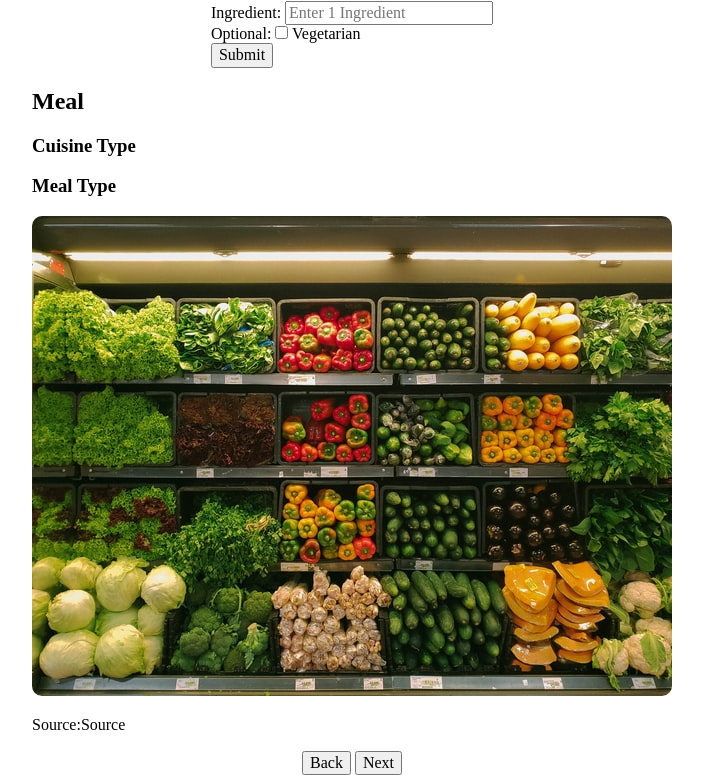
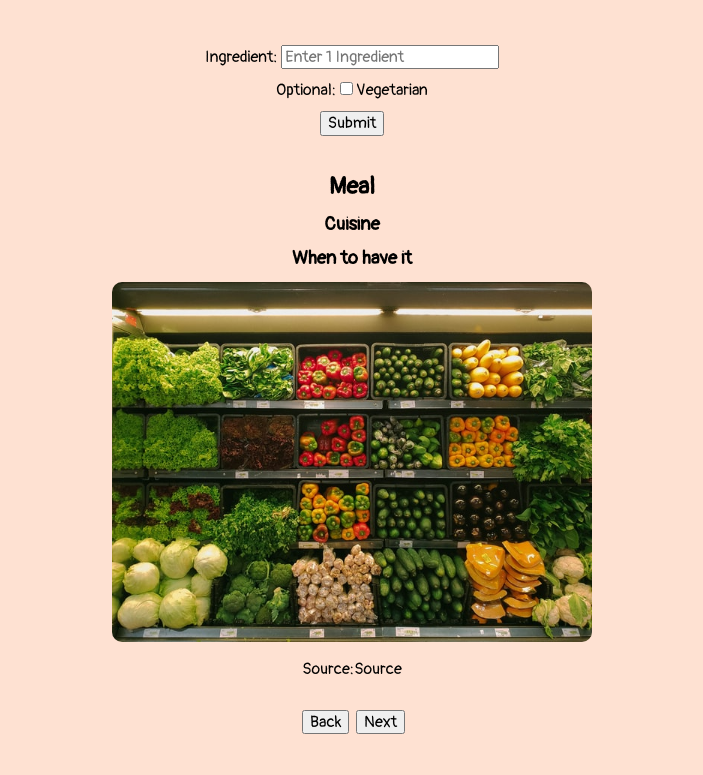
Before and after one commit to astraughn5/recipe-generator, a plain HTML site: page index.html in a window 1280 px wide. Shown: the part 79-854 px from the top of the page, without its empty margins (288-991 px from the left). After the commit the page ends 826 px from the top, so only its background shows below. Drawn offline with Linux system fonts and the light colour scheme; a web font is replaced by a local one.

Commit message:
adding style

```diff
--- a/css/style.css
+++ b/css/style.css
@@ -1,13 +1,42 @@
 body{
 	display: flex;
 	flex-direction: column;
+	font-family: 'Hind Siliguri', sans-serif;
+	font-family: 'Luxurious Roman', cursive;
+	font-family: 'Pangolin', cursive;
+	background-color: #FEE1D2;
+}
+.space {
+	margin: 2% 0;
+	text-align: center;
+}
+.space button {
+	text-align: center;
 }
 #ingredientError{
 	display: none;
+	color: red;
 }
 main, section {
-	margin: 0 auto;
+	display: flex;
+	flex-direction: column;
+	margin: 1% auto;
+}
+h2, h3, a, p{
+	text-align: center;
+	margin: 1% auto;
 }
 img {
 	border-radius: 10px;
+	max-width: 75%;
 }
+
+
+/* <--------- Next/Back Stlyes ---------> */
+.bottomButtons{
+	margin: 0;
+	width: 110%;
+}
+#nextRecipe{
+	margin-left: 3%;
+}
--- a/index.html
+++ b/index.html
@@ -5,35 +5,46 @@
 	<meta http-equiv="X-UA-Compatible" content="IE=edge">
 	<meta name="viewport" content="width=device-width, initial-scale=1.0">
 	<title>Find a Meal!</title>
+	<link rel="icon" href="https://www.rawshorts.com/freeicons/wp-content/uploads/2017/01/Travel-pict-dinner.png">
+	<link rel="preconnect" href="https://fonts.googleapis.com">
+	<link rel="preconnect" href="https://fonts.gstatic.com" crossorigin>
+	<link href="https://fonts.googleapis.com/css2?family=Hind+Siliguri:wght@300&family=Luxurious+Roman&family=Pangolin&display=swap" rel="stylesheet">
 	<link rel="stylesheet" href="css/normalize.css">
 	<link rel="stylesheet" href="css/style.css">
+
 </head>
 <body>
 <main>
 	<h1> Find your recipe! </h1>
 </main>
 <section>
+		<div class="space">
 		<label for="ingredient"> Ingredient: </label>
 		<input type="text" id="ingredient" name="ingredient" placeholder="Enter 1 Ingredient">
-		<br>
+		</div>
+		<div class="space">
 		<label for="tag"> Optional: </label>
 		<input type="checkbox" id="vegetarian" name="vegetarian" value="vegetarian">
 		<label for="vegetarian"> Vegetarian </label>
-		<br>
+		</div>
+		<div class="space">
 		<button id="submit"> Submit</button>
 		<p id ='ingredientError' display = none> Please enter an ingredient. </p>
+		</div>
 </section>
 
 <section>
 	<h2> Meal </h2>
-	<h3 id ='cuisine'> Cuisine Type </h3>
-	<h3 id='mealType'> Meal Type </h3>
+	<h3 id ='cuisine'> Cuisine </h3>
+	<h3 id='mealType'> When to have it </h3>
 	<a href="#"> <img alt="Photo of Meal" src="images/foodPlaceholder.jpg"> </a>
-	<br><p> Source:<span id='source'>Source </span></p>
+	<p> Source:<span id='source'>Source </span></p>
 </section>
 <section>
-	<button id ='prevRecipe'> Back </button>
-	<button id='nextRecipe'> Next </button>
+	<div class="bottomButtons">
+		<button id ='prevRecipe'> Back </button>
+		<button id='nextRecipe'> Next </button>
+	</div>
 </section>
 
 	<script type="text/javascript" src="js/config.js"></script>
--- a/js/main.js
+++ b/js/main.js
@@ -62,9 +62,7 @@ function getRecipe(){
 
 	// 3.
 	const url = `https://api.edamam.com/api/recipes/v2?type=public&q=${foodOrIngredient}&app_id=${id}&app_key=${key}${health}`
-	// console.log(foodOrIngredient)
-	// console.log(health)
-	// console.log(url)
+
 
 	// 4.
 	fetch(url)
@@ -78,16 +76,22 @@ function getRecipe(){
 		console.log(`error ${err}`)
 	});
 }
+//
+let toFirstLetterUpperCase = function () {
+	return split(" ").map(function(word){
+	  return word.charAt(0).toUpperCase() + word.slice(1);
+	}).join(" ");
+  }
 
+//function to take the current Recipe and place it in the DOM
 function recipeDataGrabber(recipes){
-	document.querySelector('h2').innerText = recipes.recipe.label
+	document.querySelector('h2').innerText = recipes.recipe.label.toUpperCase()
 	document.querySelector('a').setAttribute('href',recipes.recipe.url)
 	document.querySelector('img').src = recipes.recipe.image
 
 	document.querySelector('#source').innerText = recipes.recipe.source
 	document.querySelector('#cuisine').innerText = recipes.recipe.cuisineType
 	document.querySelector('#mealType').innerText = recipes.recipe.mealType[0]
-	console.log(currentRecipe)
 };
 
 
```
